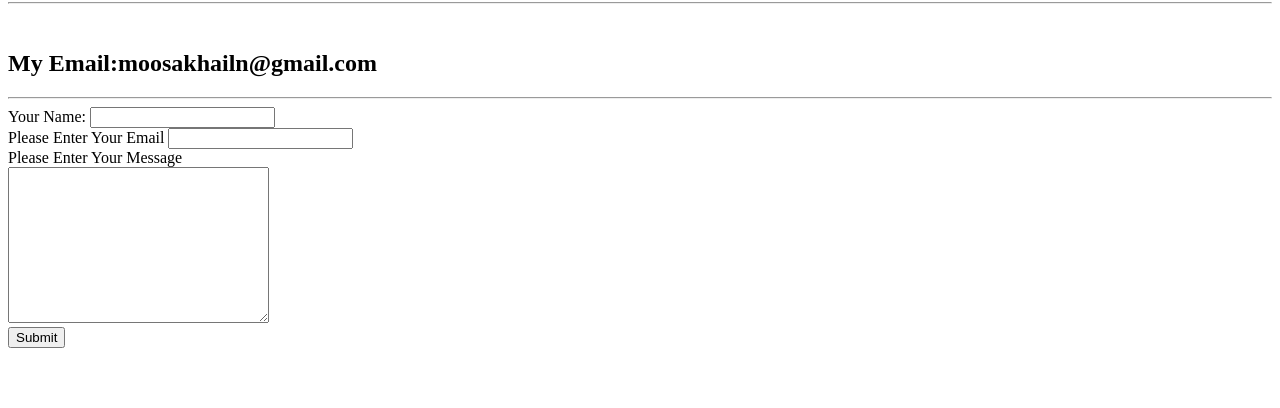
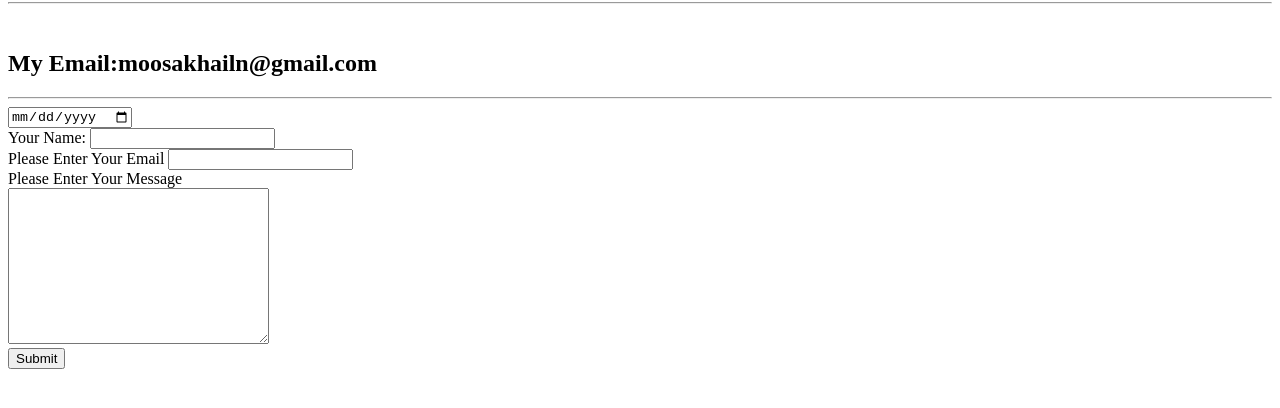
Before and after one commit to moosakhailn/My-Personal-Site, a plain HTML site: page myinfo.html in a window 1280 px wide. Shown: the part 142-550 px from the top of the page. Drawn offline with Linux system fonts and the light colour scheme.

Commit message:
Update myinfo.html

```diff
--- a/myinfo.html
+++ b/myinfo.html
@@ -13,14 +13,15 @@
     <br>
     <h2>My Email:moosakhailn@gmail.com</h2>
 <hr>
-    <form action="mailto:moosakhailn@gmail.com" method="post" enctype="text/plain">
+<input type="date">
+<form action="mailto:info@londonappbrewery.com" method="post" enctype="text/plain">
 <label>Your Name:</label>
 <input type="text" name="Your Name" value=""><br>
 <label>Please Enter Your Email</label>
 <input type="email" name="Your Email" value=""><br>
 <label>Please Enter Your Message</label><br>
 <textarea name="Your Message" rows="10" cols="30"></textarea><br>
-<input type="submit" name="">
+<input type="submit" name="" fdprocessedid="rcwi5a">
     </form>
 </head>
 <body>
```
